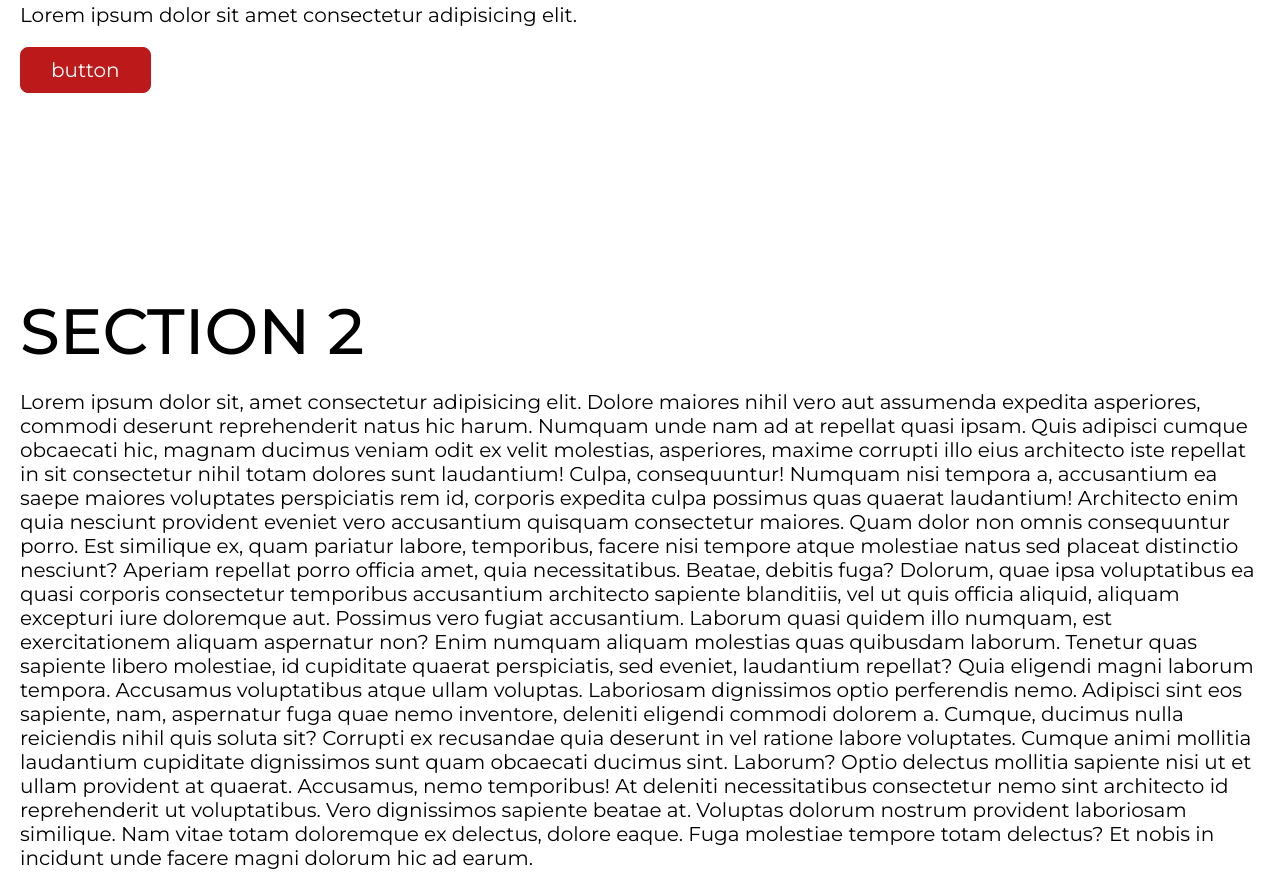
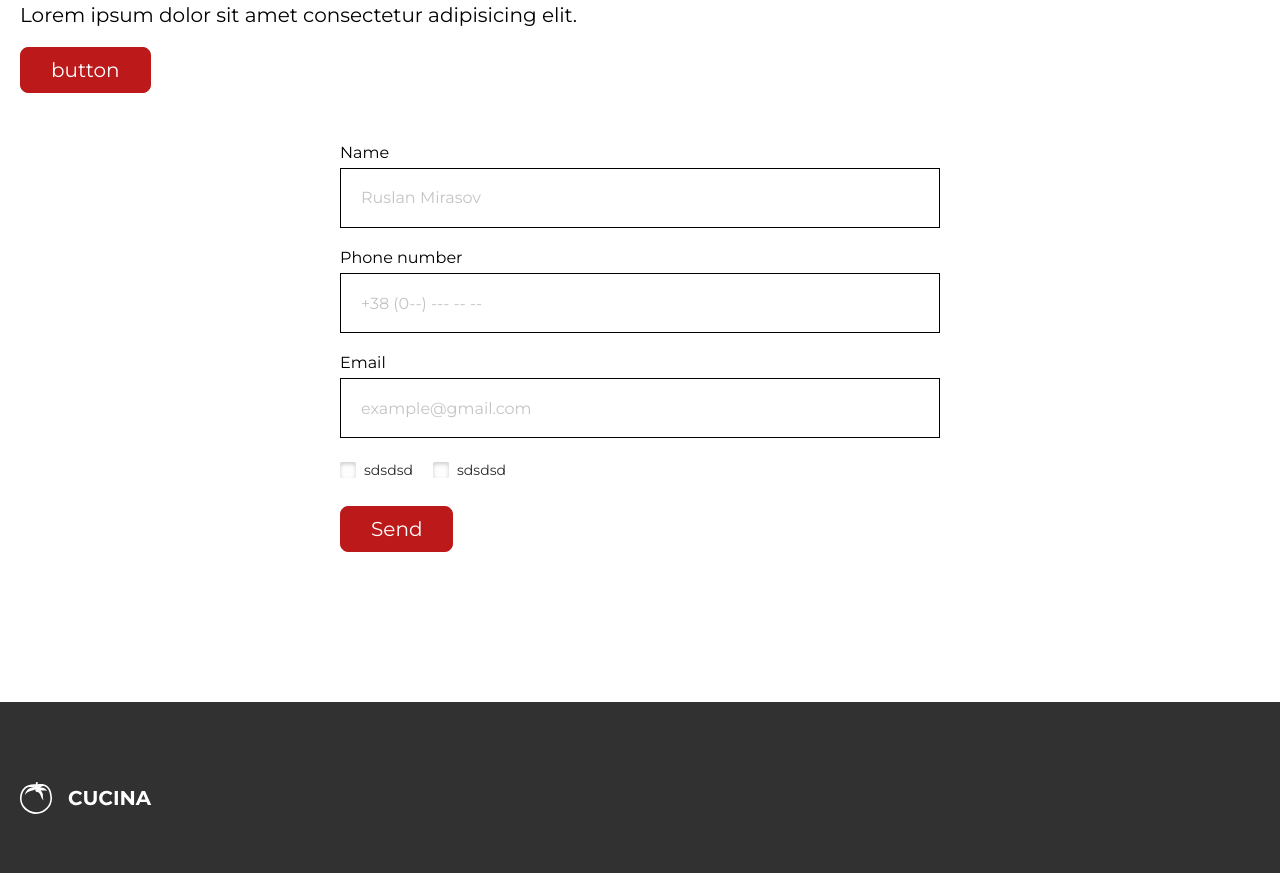
Before and after one commit to RuslanMirasov/template, a plain HTML site: page index.html in a window 1280 px wide. Shown: the part 268-1141 px from the top of the page. Drawn offline with nearby package versions, Linux system fonts and the light colour scheme.

Commit message:
radio start

```diff
--- a/assets/js/sendmail.js
+++ b/assets/js/sendmail.js
@@ -3,7 +3,7 @@ const forms = document.querySelectorAll('.form');
 const inputs = document.querySelectorAll('input, textarea');
 const agree = document.querySelectorAll('.agree');
 
-const addErrorText = true;
+const addErrorText = false;
 const minSymbols = 3;
 const errorSymbols = 'Minimum characters!';
 const errorEmptyInput = 'The field must not be empty!';
--- a/assets/scss/_forms.scss
+++ b/assets/scss/_forms.scss
@@ -86,14 +86,6 @@
    fill: var(--placeholder);
    transition: fill 250ms var(--cubic);
 }
-
-// .input--icon.red + .label__icon {
-//    fill: var(--red);
-// }
-// .input--icon:focus + .label__icon,
-// .input--icon:valid + .label__icon {
-//    fill: var(--green);
-// }
 
 /*textarea*/
 .input--textarea {
@@ -209,8 +201,3 @@
       margin-right: 4px;
    }
 }
-
-textarea + .label__error {
-   position: relative;
-   top: 0%;
-}
--- /dev/null
+++ b/assets/scss/_section-hero.scss
@@ -0,0 +1,5 @@
+.formBox {
+   display: block;
+   max-width: 600px;
+   margin: 50px auto;
+}
--- a/assets/scss/styles.scss
+++ b/assets/scss/styles.scss
@@ -16,6 +16,7 @@
 @import '_typography';
 @import '_preloader';
 @import '_header';
+@import '_section-hero';
 @import '_buttons';
 @import '_footer';
 @import '_forms';
--- a/index.html
+++ b/index.html
@@ -59,33 +59,39 @@
                   <p class="subtitle">Lorem ipsum dolor sit amet consectetur adipisicing elit.</p>
                   <button class="button" data-popup="request">button</button>
                </div>
-            </div>
-         </section>
-         <!--section Hero end-->
-
-         <!--section Hero-->
-         <section class="section section--hero">
-            <div class="container">
-               <div class="title-wrapp">
-                  <h1 class="title title--h1">SECTION 2</h1>
-                  <p class="subtitle">
-                     Lorem ipsum dolor sit, amet consectetur adipisicing elit. Dolore maiores nihil vero aut assumenda expedita asperiores, commodi deserunt reprehenderit
-                     natus hic harum. Numquam unde nam ad at repellat quasi ipsam. Quis adipisci cumque obcaecati hic, magnam ducimus veniam odit ex velit molestias,
-                     asperiores, maxime corrupti illo eius architecto iste repellat in sit consectetur nihil totam dolores sunt laudantium! Culpa, consequuntur! Numquam
-                     nisi tempora a, accusantium ea saepe maiores voluptates perspiciatis rem id, corporis expedita culpa possimus quas quaerat laudantium! Architecto
-                     enim quia nesciunt provident eveniet vero accusantium quisquam consectetur maiores. Quam dolor non omnis consequuntur porro. Est similique ex, quam
-                     pariatur labore, temporibus, facere nisi tempore atque molestiae natus sed placeat distinctio nesciunt? Aperiam repellat porro officia amet, quia
-                     necessitatibus. Beatae, debitis fuga? Dolorum, quae ipsa voluptatibus ea quasi corporis consectetur temporibus accusantium architecto sapiente
-                     blanditiis, vel ut quis officia aliquid, aliquam excepturi iure doloremque aut. Possimus vero fugiat accusantium. Laborum quasi quidem illo numquam,
-                     est exercitationem aliquam aspernatur non? Enim numquam aliquam molestias quas quibusdam laborum. Tenetur quas sapiente libero molestiae, id
-                     cupiditate quaerat perspiciatis, sed eveniet, laudantium repellat? Quia eligendi magni laborum tempora. Accusamus voluptatibus atque ullam voluptas.
-                     Laboriosam dignissimos optio perferendis nemo. Adipisci sint eos sapiente, nam, aspernatur fuga quae nemo inventore, deleniti eligendi commodi
-                     dolorem a. Cumque, ducimus nulla reiciendis nihil quis soluta sit? Corrupti ex recusandae quia deserunt in vel ratione labore voluptates. Cumque
-                     animi mollitia laudantium cupiditate dignissimos sunt quam obcaecati ducimus sint. Laborum? Optio delectus mollitia sapiente nisi ut et ullam
-                     provident at quaerat. Accusamus, nemo temporibus! At deleniti necessitatibus consectetur nemo sint architecto id reprehenderit ut voluptatibus. Vero
-                     dignissimos sapiente beatae at. Voluptas dolorum nostrum provident laboriosam similique. Nam vitae totam doloremque ex delectus, dolore eaque. Fuga
-                     molestiae tempore totam delectus? Et nobis in incidunt unde facere magni dolorum hic ad earum.
-                  </p>
+               <div class="formBox">
+                  <form action="#" method="POST" class="form" autocomplete="off" novalidate>
+                     <input type="hidden" name="subject" class="subject" value="Order Form" />
+                     <!-- name -->
+                     <label class="label">
+                        <span class="label__text">Name</span>
+                        <input type="text" class="input" name="name" placeholder="Ruslan Mirasov" required />
+                     </label>
+                     <!-- Phone -->
+                     <label class="label">
+                        <span class="label__text">Phone number</span>
+                        <input type="tel" class="input" name="phone" placeholder="+38 (0--) --- -- --" required />
+                     </label>
+                     <!-- Email -->
+                     <label class="label">
+                        <span class="label__text">Email</span>
+                        <input type="email" class="input" name="email" placeholder="example@gmail.com" required />
+                     </label>
+                     <fieldset class="fieldset">
+                        <label class="label label--checkbox">
+                           <span class="label__text">sdsdsd</span>
+                           <input type="checkbox" name="checkbox1" class="checkbox" value="" />
+                        </label>
+                        <label class="label label--checkbox">
+                           <span class="label__text">sdsdsd</span>
+                           <input type="checkbox" name="checkbox1" class="checkbox" value="" />
+                        </label>
+                     </fieldset>
+                     <!-- submit -->
+                     <div class="label">
+                        <button type="submit" class="button button--border medium button--submit">Send</button>
+                     </div>
+                  </form>
                </div>
             </div>
          </section>
```
Also changed, not shown: assets/css/styles.css, assets/css/styles.min.css.
